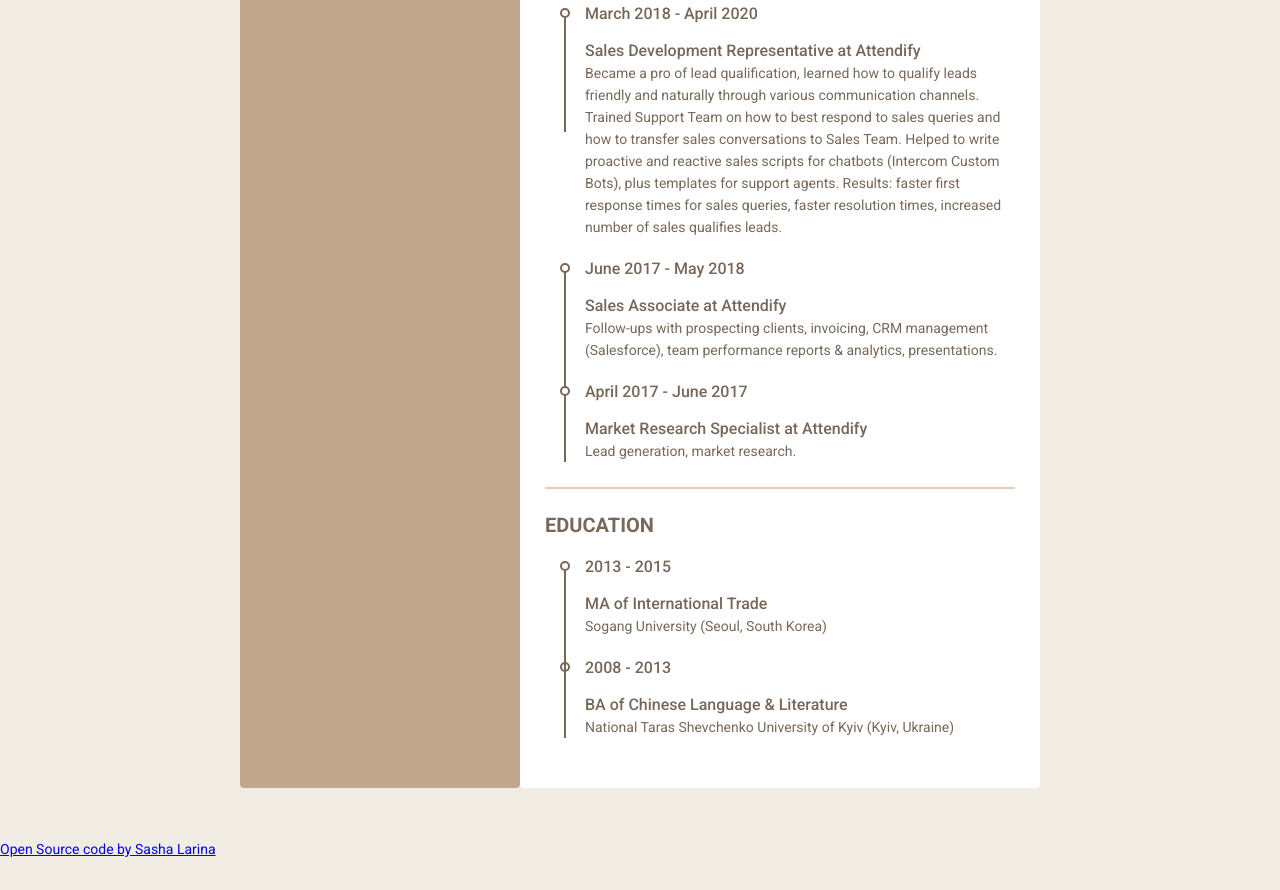
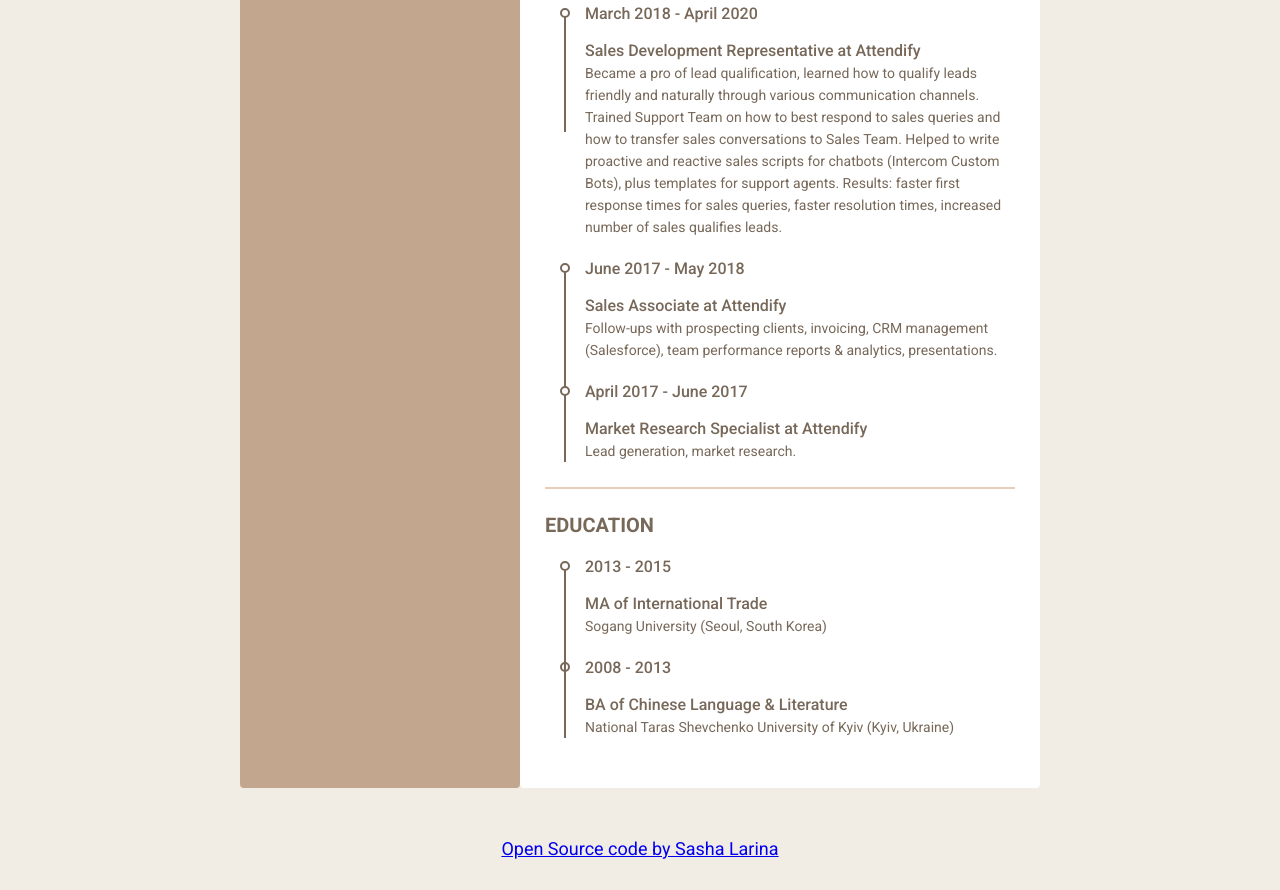
Before and after one commit to sashalarina/myresume, a plain HTML site: page index.html in a window 1280 px wide. Shown: the part 1130-2020 px from the top of the page. Before the commit the page ends 1990 px from the top, so only its background shows below. Drawn offline with Linux system fonts and the light colour scheme.

Commit message:
Update style.css

```diff
--- a/css/style.css
+++ b/css/style.css
@@ -206,3 +206,8 @@
     height: 115px;
     background: #776859;
   }
+footer {text-align: center;
+  padding-bottom: 30px;
+  color: #776859;
+  font-size: 18px;
+  text-decoration: none;}
```
